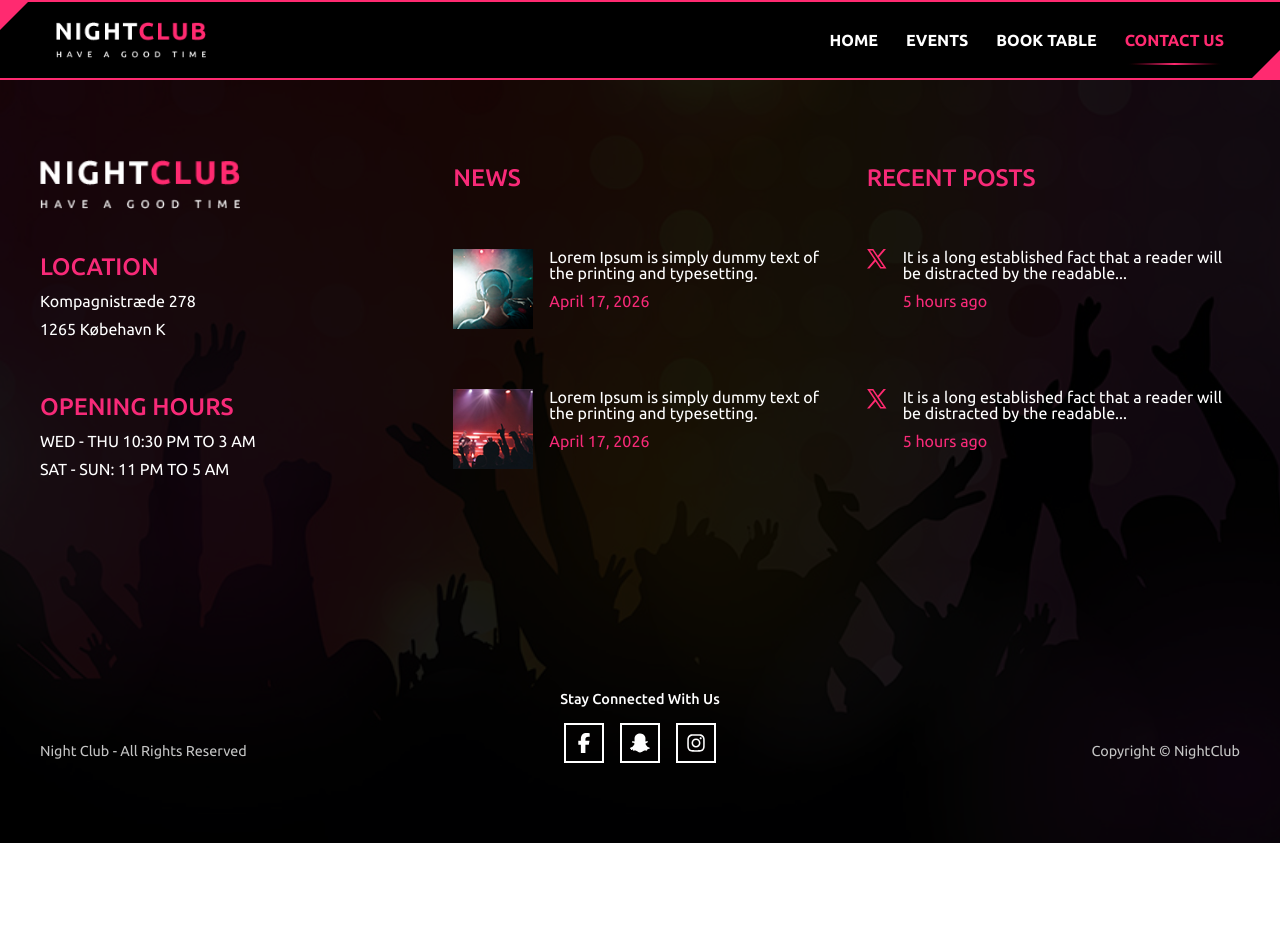
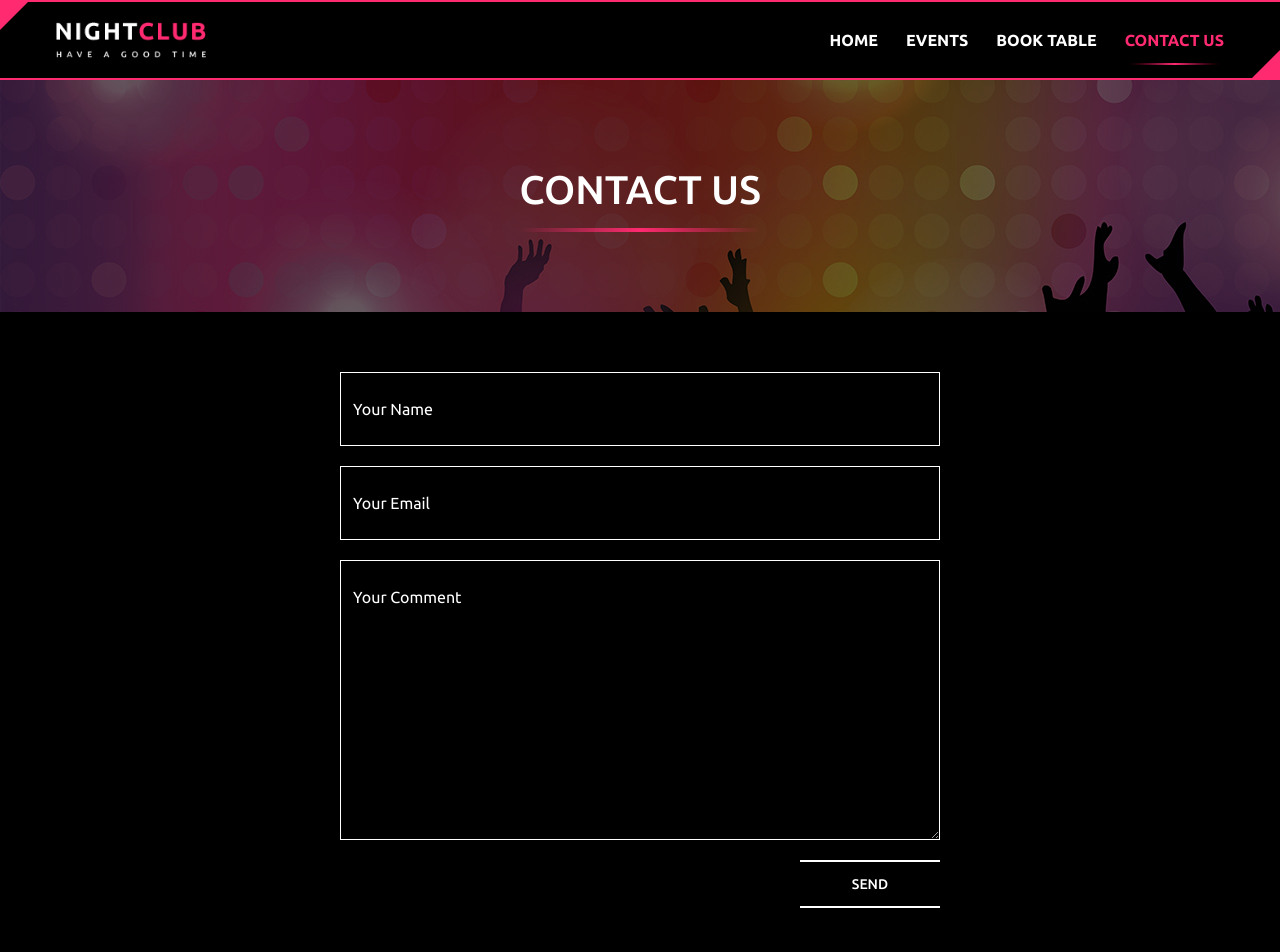
Before and after one commit to NannaDufour/eksamen-3sem, a Next.js app: page /contact in a window 1280 px wide. Shown: the top 952 px of the page. Before the commit the page ends 843 px from the top, so only its background shows below. Built offline with nearby package versions, Linux system fonts and the light colour scheme.

Commit message:
Made Contact Us page and form + adjustments to buttons

```diff
--- a/src/app/(routes)/contact/page.tsx
+++ b/src/app/(routes)/contact/page.tsx
@@ -1,5 +1,13 @@
 import NavBar from "@/components/NavBar";
+import SubpageHero from "@/components/SubpageHero";
+import ContactUsSection from "@/components/ContactUsSection";
 
 export default function Home() {
-  return <NavBar />;
+  return (
+    <>
+      <NavBar />
+      <SubpageHero title="CONTACT US" />
+      <ContactUsSection />
+    </>
+  );
 }
--- /dev/null
+++ b/src/components/ContactUsSection.tsx
@@ -0,0 +1,25 @@
+import FormInput from "@/components/FormInput";
+import FormTextArea from "@/components/FormTextArea";
+import { Button } from "./ui/button";
+import Form from "next/form";
+
+const ContactUsSection = () => {
+  return (
+    <section className="bg-black ">
+      <Form action="/contact">
+        <div className="w-1/2 flex flex-col place-self-center mt-15 mb-15">
+          <div className="flex flex-col gap-5">
+            <FormInput type="text" name="name" placeholder="Your Name" />
+            <FormInput type="email" name="email" placeholder="Your Email" />
+          </div>
+          <FormTextArea placeholder="Your Comment" />
+          <Button variant="formButton" size="formButton">
+            SEND
+          </Button>
+        </div>
+      </Form>
+    </section>
+  );
+};
+
+export default ContactUsSection;
--- a/src/components/ui/button.tsx
+++ b/src/components/ui/button.tsx
@@ -13,9 +13,9 @@ const buttonVariants = cva(
         bookNow:
           "bg-active-nav text-secondary-text z-10 opacity-0 group-hover:opacity-100",
         secondary:
-          "bg-linear-160 from-btn-gradient-start to-btn-gradient-end text-secondary-text p-6 transition w-[10em] hover:from-btn-gradient-end hover:to-btn-gradient-end  duration-1000 ease-in-out",
+          "bg-linear-160 from-btn-gradient-start to-btn-gradient-end text-secondary-text p-6 transition w-[10em] hover:from-btn-gradient-end hover:to-btn-gradient-end duration-1000 ease-in-out",
         formButton:
-          "border-y-2 border-x-0 border-white text-secondary-text justify-self-end",
+          "border-y-2 border-x-0 border-white text-secondary-text place-self-end w-[10em]",
         carousel: "bg-black/30 border-2 border-white p-2 text-white",
       },
       size: {
```
